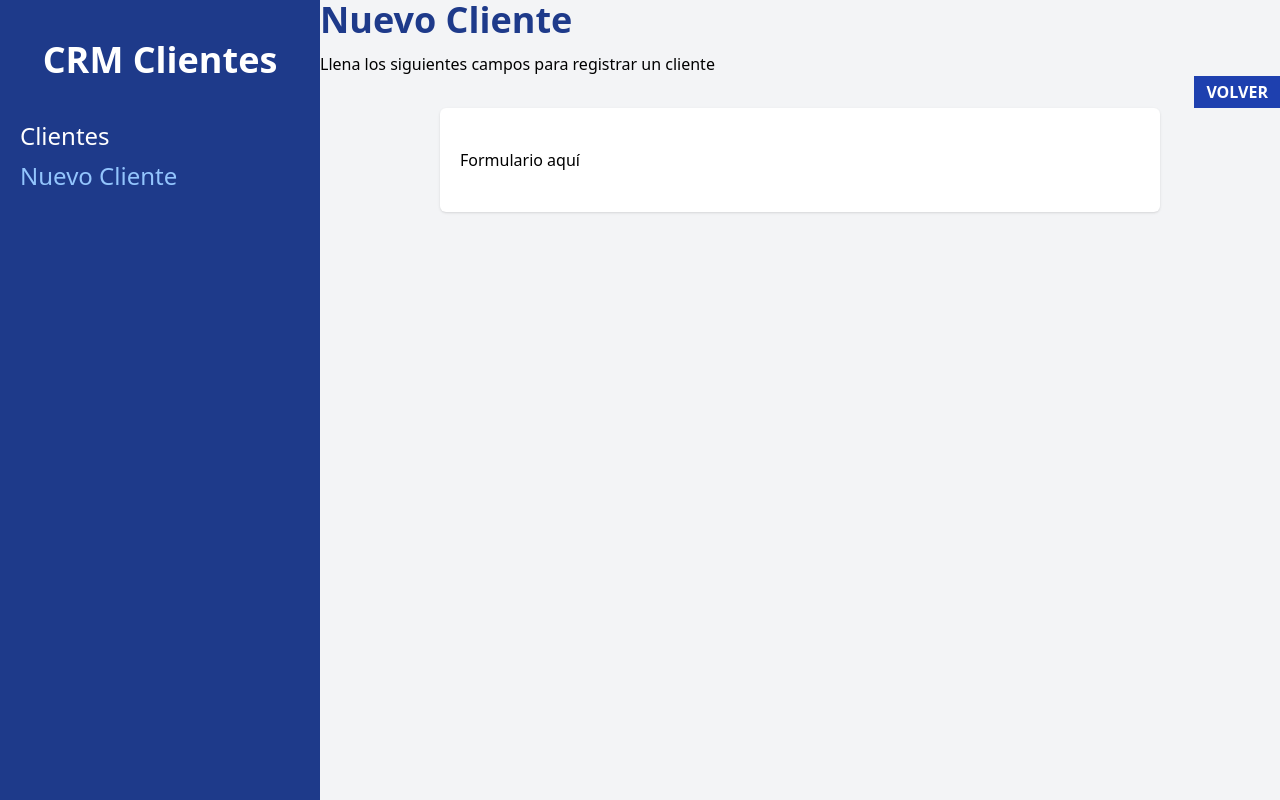
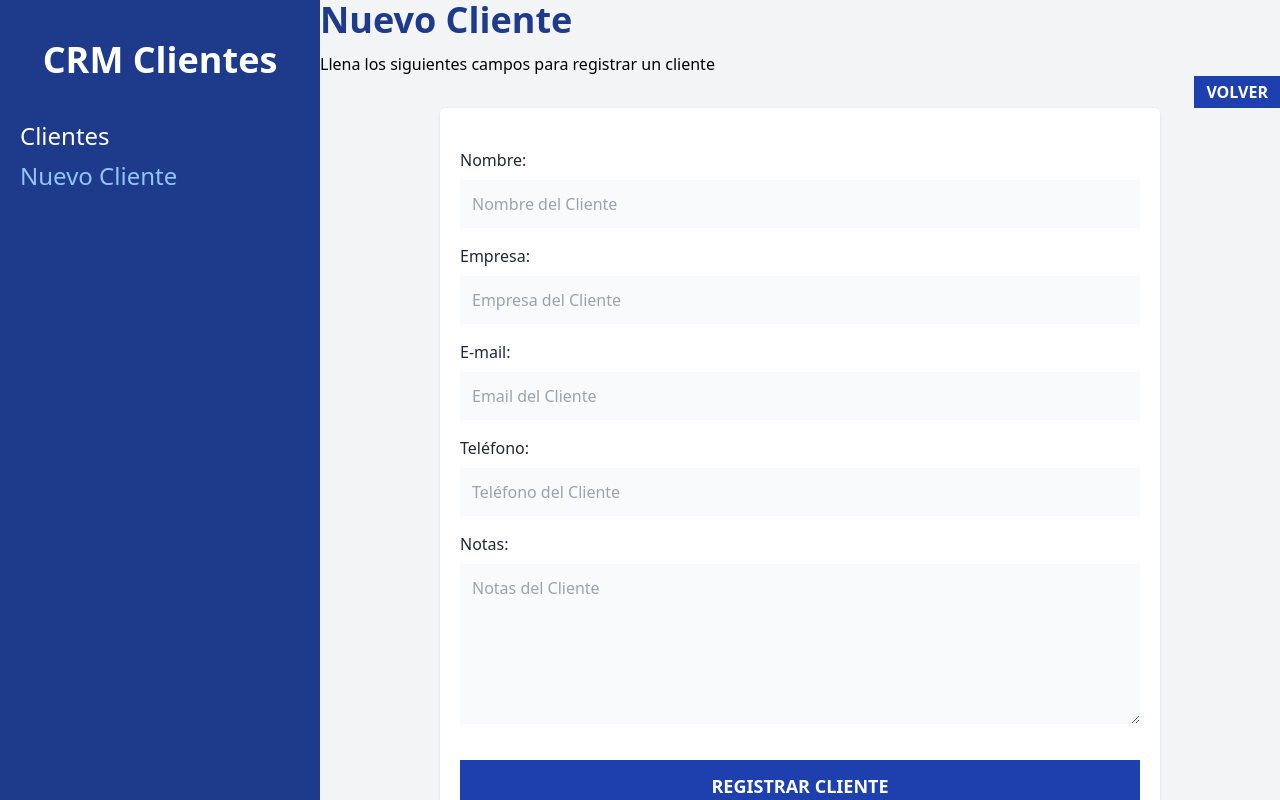
Before and after one commit to gusstis/crm-react, a React (Vite) app: page /clientes/nuevo in a window 1280 px wide. Built offline with nearby package versions, Linux system fonts and the light colour scheme.

Commit message:
/components/Formulario.jsx created

```diff
--- /dev/null
+++ b/src/components/Formulario.jsx
@@ -0,0 +1,78 @@
+
+const Formulario = ({cliente}) => {
+    return (
+        <>
+            <div className="mb-4">
+                <label
+                    className="text-gray-800"
+                    htmlFor="nombre"
+                >Nombre:</label>
+                <input
+                    id="nombre"
+                    type="text"
+                    className="mt-2 block w-full p-3 bg-gray-50"
+                    placeholder="Nombre del Cliente"
+                    name="nombre"
+                />
+            </div>
+            <div className="mb-4">
+                <label
+                    className="text-gray-800"
+                    htmlFor="empresa"
+                >Empresa:</label>
+                <input
+                    id="empresa"
+                    type="text"
+                    className="mt-2 block w-full p-3 bg-gray-50"
+                    placeholder="Empresa del Cliente"
+                    name="empresa"
+                />
+            </div>
+
+            <div className="mb-4">
+                <label
+                    className="text-gray-800"
+                    htmlFor="email"
+                >E-mail:</label>
+                <input
+                    id="email"
+                    type="email"
+                    className="mt-2 block w-full p-3 bg-gray-50"
+                    placeholder="Email del Cliente"
+                    name="email"
+                />
+            </div>
+
+            <div className="mb-4">
+                <label
+                    className="text-gray-800"
+                    htmlFor="telefono"
+                >Teléfono:</label>
+                <input
+                    id="telefono"
+                    type="tel"
+                    className="mt-2 block w-full p-3 bg-gray-50"
+                    placeholder="Teléfono del Cliente"
+                    name="telefono"
+                />
+            </div>
+
+            <div className="mb-4">
+                <label
+                    className="text-gray-800"
+                    htmlFor="notas"
+                >Notas:</label>
+                <textarea
+                    as="textarea"
+                    id="notas"
+                    type="text"
+                    className="mt-2 block w-full p-3 bg-gray-50 h-40 align-self"
+                    placeholder="Notas del Cliente"
+                    name="notas"
+                />
+            </div>
+        </>
+    )
+}
+
+export default Formulario
--- a/src/pages/NuevoCliente.jsx
+++ b/src/pages/NuevoCliente.jsx
@@ -1,4 +1,5 @@
 import {useNavigate} from 'react-router-dom';
+import Formulario from '../components/Formulario';
 
 function NuevoCliente() {
 
@@ -17,7 +18,12 @@
             </button>
         </div>
         <div className=' bg-white shadow rounded-md md:w-3/4 mx-auto px-5 py-10 '>
-          <p>Formulario aquí</p>
+          <Formulario/>
+          <input
+            type="submit"
+            value="Registrar cliente"
+            className='mt-5 w-full bg-blue-800 p-3 uppercase font-bold text-white text-lg'
+          />
         </div>
     </>
   )
```
